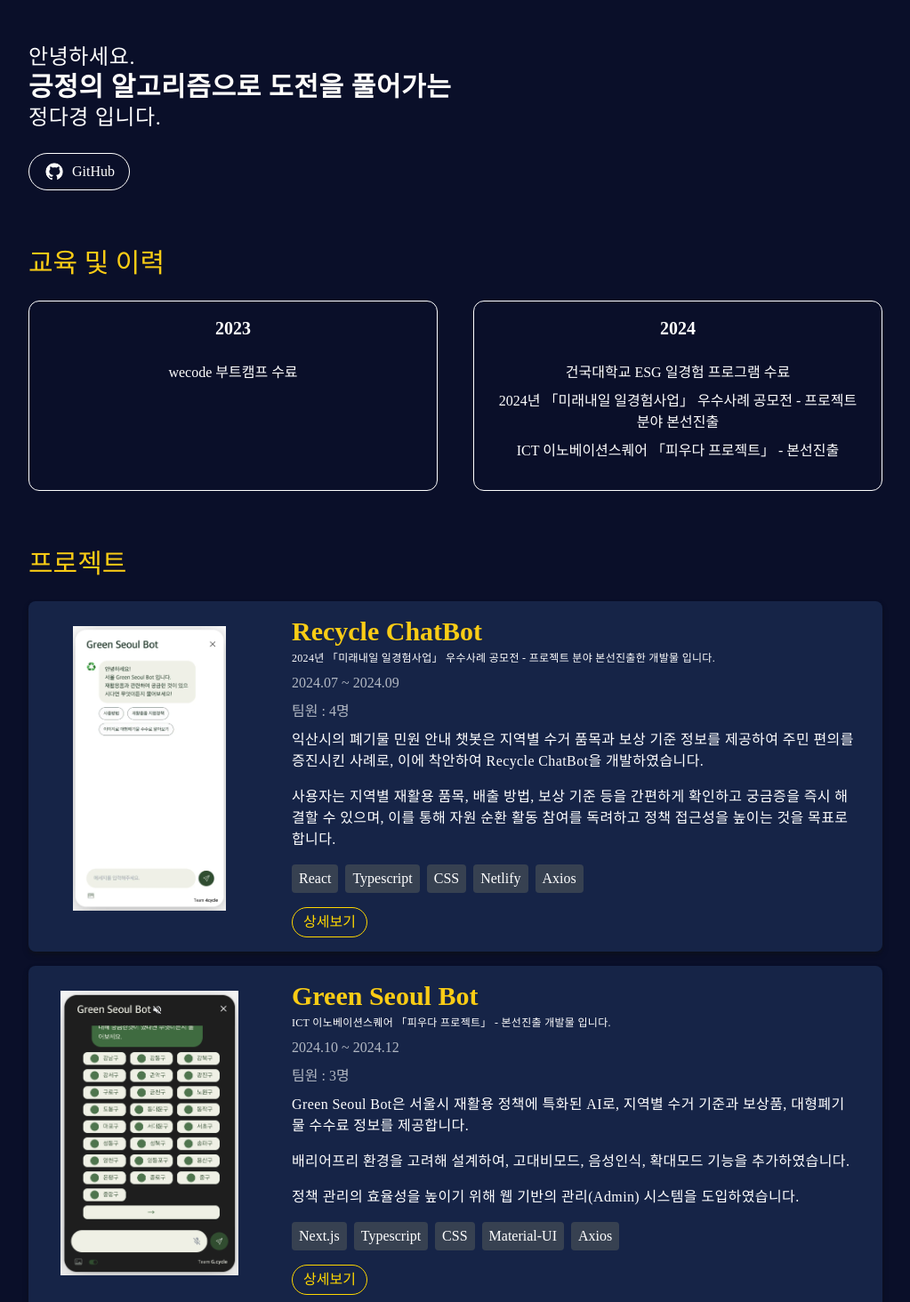
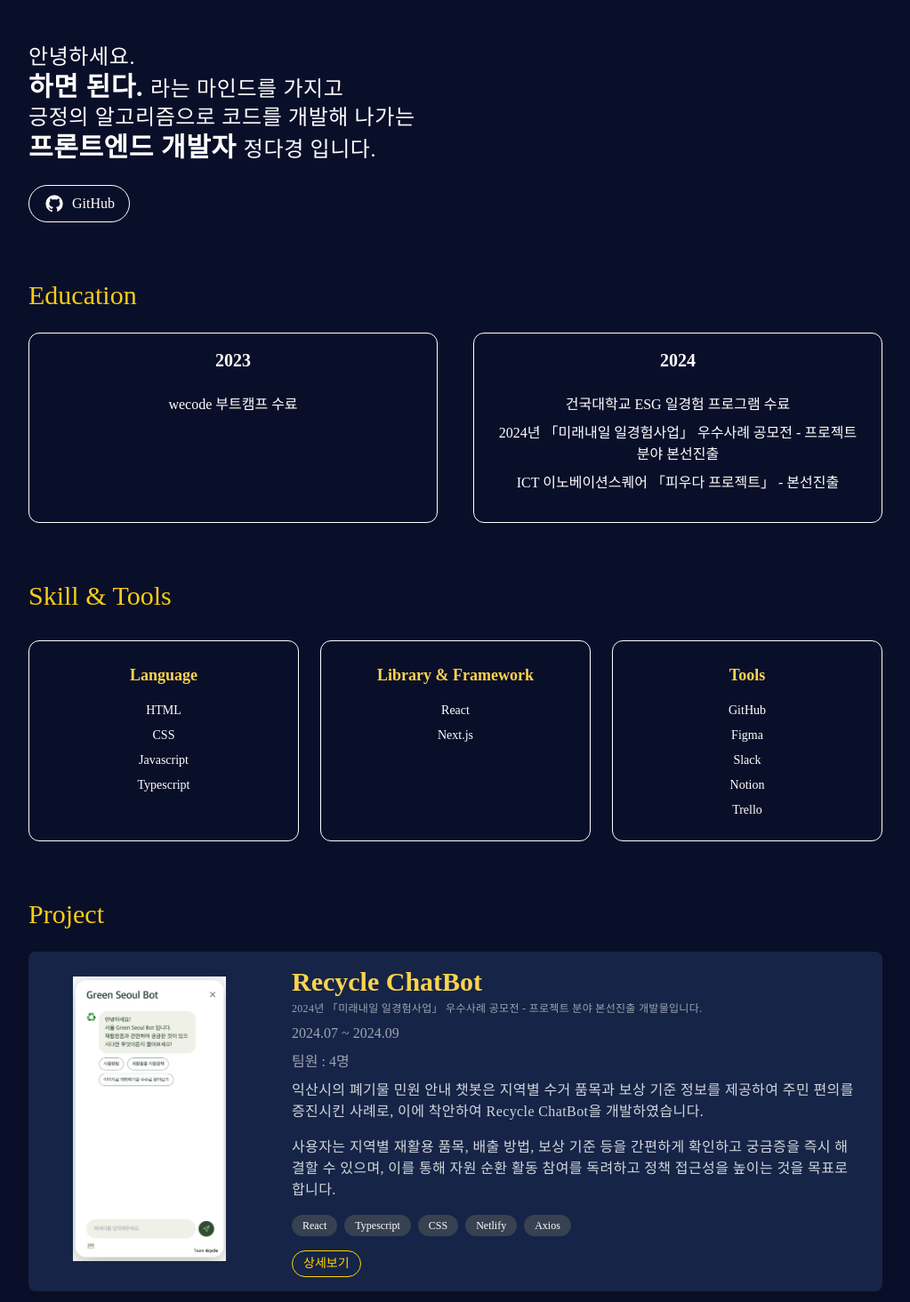
Before and after one commit to Jeong-Dagyeong/Dagyeong-portfolio, a Next.js app: page / in a window 1280 px wide. Shown: the top 1464 px of the page at 89% size, without its empty margins (128-1151 px from the left). Built offline with nearby package versions, Linux system fonts and the light colour scheme; a web font is replaced by a local one.

Commit message:
feat : main에 skill&tools 추가 maze 페이지 협업내용 수정

```diff
--- a/src/app/greenseoulbot/page.tsx
+++ b/src/app/greenseoulbot/page.tsx
@@ -118,10 +118,10 @@
           <table className="w-full text-left text-gray-300">
             <tbody>
               {[
-                '지역별로 상이한 재활용품 수거 품목과 기준, 보상품 정보를 안내',
-                '이미지 첨부 시 대형폐기물의 수수료 정보를 간편하게 제공',
                 '고대비 모드(다크모드), 음성인식 기능 등 접근성 강화 기술 적용',
                 '배리어프리 환경을 고려한 확대하기 모드 지원',
+                'DB와 연결하여 Recycle Chatbot보다 빠른 답변속도를 지원',
+                'Admin 페이지를 만들어 관리자의 정책정보 수정,추가,삭제가 용이',
               ].map((item, index) => (
                 <tr key={index} className="border-t border-gray-600">
                   <td className="px-6 py-3">{item}</td>
--- a/src/app/maze/page.tsx
+++ b/src/app/maze/page.tsx
@@ -38,7 +38,8 @@
               {[
                 '워크샵에 참가하여 아나콘다 가상환경 프로그램을 이용하여 AI 레이블링과 딥러닝에 참여',
                 '`Master of Cafe` 대회 심사위원 버전 QA 참여',
-                '2주에 한번씩 협업 내용에 대해서 성과 발표',
+                '`Master of Cafe` 대회 심사위원 페이지 로그인 고도화',
+                'Apache ECharts를 이용하여 심사위원 디브리핑 자료 차트 만들기',
               ].map((item, index) => (
                 <tr key={index} className="border-t border-gray-600">
                   <td className="px-6 py-3">{item}</td>
--- a/src/app/page.tsx
+++ b/src/app/page.tsx
@@ -10,9 +10,14 @@
         <div>
           <p className="text-2xl tracking-wide">
             안녕하세요. <br />
-            <span className="font-bold text-3xl text-yellow-400 color-change">긍정의 알고리즘으로 도전을 풀어가는</span>
+            <span className="font-bold text-3xl text-yellow-400 color-change">하면 된다. </span>
+            <span>라는 마인드를 가지고</span>
             <br />
-            정다경 입니다.
+            {/* <span className="font-bold text-3xl text-yellow-400 color-change">긍정의 알고리즘으로 도전을 풀어가는</span> */}
+            <span>긍정의 알고리즘으로 코드를 개발해 나가는</span>
+            <br />
+            <span className="font-bold text-3xl text-yellow-400 color-change">프론트엔드 개발자 </span>
+            <span>정다경 입니다.</span>
           </p>
           <Link
             href="https://github.com/Jeong-Dagyeong"
@@ -27,7 +32,7 @@
 
       {/* 교육 및 이력 */}
       <div className="mt-16">
-        <h2 className="text-yellow-400 text-3xl">교육 및 이력</h2>
+        <h2 className="text-yellow-400 text-3xl">Education</h2>
         <div className="grid grid-cols-2 gap-10 mt-6">
           {[
             { year: '2023', text: ['wecode 부트캠프 수료'] },
@@ -43,54 +48,53 @@
             <div
               key={item.year}
               className="w-full h-auto min-h-[180px] flex flex-col items-center justify-start border border-white rounded-xl px-6
-              transition-all duration-300 transform hover:scale-105 hover:shadow-2xl hover:bg-opacity-20 group"
+            "
             >
-              <span className="text-white text-xl font-bold group-hover:text-yellow-400 mt-4 mb-4">{item.year}</span>
+              <span className="text-white text-xl font-bold mt-4 mb-4 text-amber-300">{item.year}</span>
               <div className="mt-2 mb-8 space-y-2 text-white text-center">
                 {item.text.map((line, index) => (
-                  <p key={index} className="group-hover:text-yellow-300">
-                    {line}
-                  </p>
+                  <p key={index}>{line}</p>
                 ))}
               </div>
             </div>
           ))}
         </div>
       </div>
+
       {/* 기술 스택 */}
-      {/*
       <div className="mt-16">
-        <h2 className="text-yellow-400 text-3xl">기술 스택</h2>
-        <div className="flex justify-between mt-6 gap-10">
+        <h2 className="text-3xl text-yellow-400 mb-8">Skill & Tools</h2>
+
+        <div className="grid grid-cols-1 md:grid-cols-3 gap-6">
           {[
-            { year: 'Language', text: ['HTML', 'CSS', 'Javascript', 'Typescript'] },
-            { year: 'Library & Framework', text: ['React', 'Next.js'] },
-            { year: 'Tools', text: ['GitHub', 'Figma', 'Slack', 'Notion', 'Trello'] },
+            { title: 'Language', text: ['HTML', 'CSS', 'Javascript', 'Typescript'] },
+            { title: 'Library & Framework', text: ['React', 'Next.js'] },
+            { title: 'Tools', text: ['GitHub', 'Figma', 'Slack', 'Notion', 'Trello'] },
           ].map((item) => (
             <div
-              key={item.year}
-              className="w-80 h-auto min-h-[180px] flex flex-col items-center justify-start border border-white rounded-xl px-6"
+              key={item.title}
+              className="flex flex-col items-center justify-start border border-white rounded-xl p-6 min-h-[180px]"
             >
-              <span className="mt-4 mb-4 text-white text-xl font-bol text-deep-gold">{item.year}</span>
+              <span className="text-amber-300 text-lg font-semibold mb-4">{item.title}</span>
 
-              <ul className="mt-2 mb-4 space-y-2 text-white text-center">
+              <ul className="space-y-2 text-white text-sm text-center">
                 {item.text.map((tech, index) => (
-                  <li key={index}>• {tech}</li>
+                  <li key={index}>{tech}</li>
                 ))}
               </ul>
             </div>
           ))}
         </div>
       </div>
-      */}
+
       {/* 프로젝트 */}
       <div className="mt-16">
-        <h2 className="text-yellow-400 text-3xl">프로젝트</h2>
-        <div className="flex flex-col gap-4 mt-6">
+        <h2 className="text-yellow-400 text-3xl">Project</h2>
+        <div className="flex flex-col gap-4 mt-6 text-gray-300">
           {[
             {
               title: 'Recycle ChatBot',
-              description: '2024년 「미래내일 일경험사업」 우수사례 공모전 - 프로젝트 분야 본선진출한 개발물 입니다.',
+              description: '2024년 「미래내일 일경험사업」 우수사례 공모전 - 프로젝트 분야 본선진출 개발물입니다.',
               period: '2024.07 ~ 2024.09',
               team: '4명',
               details: [
@@ -103,7 +107,7 @@
             },
             {
               title: 'Green Seoul Bot',
-              description: 'ICT 이노베이션스퀘어 「피우다 프로젝트」 - 본선진출 개발물 입니다.',
+              description: 'ICT 이노베이션스퀘어 「피우다 프로젝트」 - 본선진출 개발물입니다.',
               period: '2024.10 ~ 2024.12',
               team: '3명',
               details: [
@@ -123,7 +127,7 @@
               details: [
                 '(주)MAZE에서 Acts29의 Master of Cafe 대회의 심사위원 채점 사이트에서 로그인 방식을 리팩토링하였습니다.',
                 '심사위원 채점을 토대로 참여자들의 점수를 원점수 및 다른 참가자들의 평균 점수와 비교하여 다양한 차트로 구현하였습니다.',
-                ,
+                '2주에 한번씩 협업 내용 보고와 성과 발표를 하였고 그에 대한 피드백을 받았습니다.',
               ],
               imgSrc: '/maze.png',
               link: '/maze',
@@ -155,10 +159,10 @@
 
               {/* 텍스트 컨텐츠 */}
               <div className="flex flex-col px-4 ml-6 flex-1">
-                <span className="text-3xl font-bold mb-1 text-yellow-400">{project.title}</span>
-                <span className="tracking-wide mb-2 text-xs">{project.description}</span>
-                <span className="text-[var(--color-accent)] mb-2">{project.period}</span>
-                <span className="text-[var(--color-accent)] mb-2">팀원 : {project.team}</span>
+                <span className="text-3xl font-bold mb-1 text-amber-300">{project.title}</span>
+                <span className="tracking-wide mb-2 text-xs text-gray-400">{project.description}</span>
+                <span className="text-[var(--color-accent)] mb-2 text-gray-400">{project.period}</span>
+                <span className="text-[var(--color-accent)] mb-2 text-gray-400">팀원 : {project.team}</span>
 
                 {project.details.map((text, i) => (
                   <span key={i} className="tracking-wide mb-4">
@@ -169,7 +173,7 @@
                 {/* 기술 스택 */}
                 <span className="flex gap-2">
                   {project.stack.map((item, i) => (
-                    <span key={i} className="px-2 py-1 bg-gray-700 text-white rounded">
+                    <span key={i} className="bg-gray-700 text-white text-xs px-3 py-1 rounded-full">
                       {item}
                     </span>
                   ))}
@@ -178,7 +182,7 @@
                 {/* 상세보기 버튼 */}
                 <Link
                   href={project.link}
-                  className="border border-[var(--color-gold)] text-[var(--color-gold)] inline-flex items-center rounded-full px-3 py-1 size-fit mt-4"
+                  className="border border-[var(--color-gold)] text-[var(--color-gold)] inline-flex items-center rounded-full px-3 py-1 size-fit mt-4 text-sm"
                 >
                   상세보기
                 </Link>
```
Also changed, not shown: src/app/recyclechatbot/page.tsx (+38 -64 lines).
